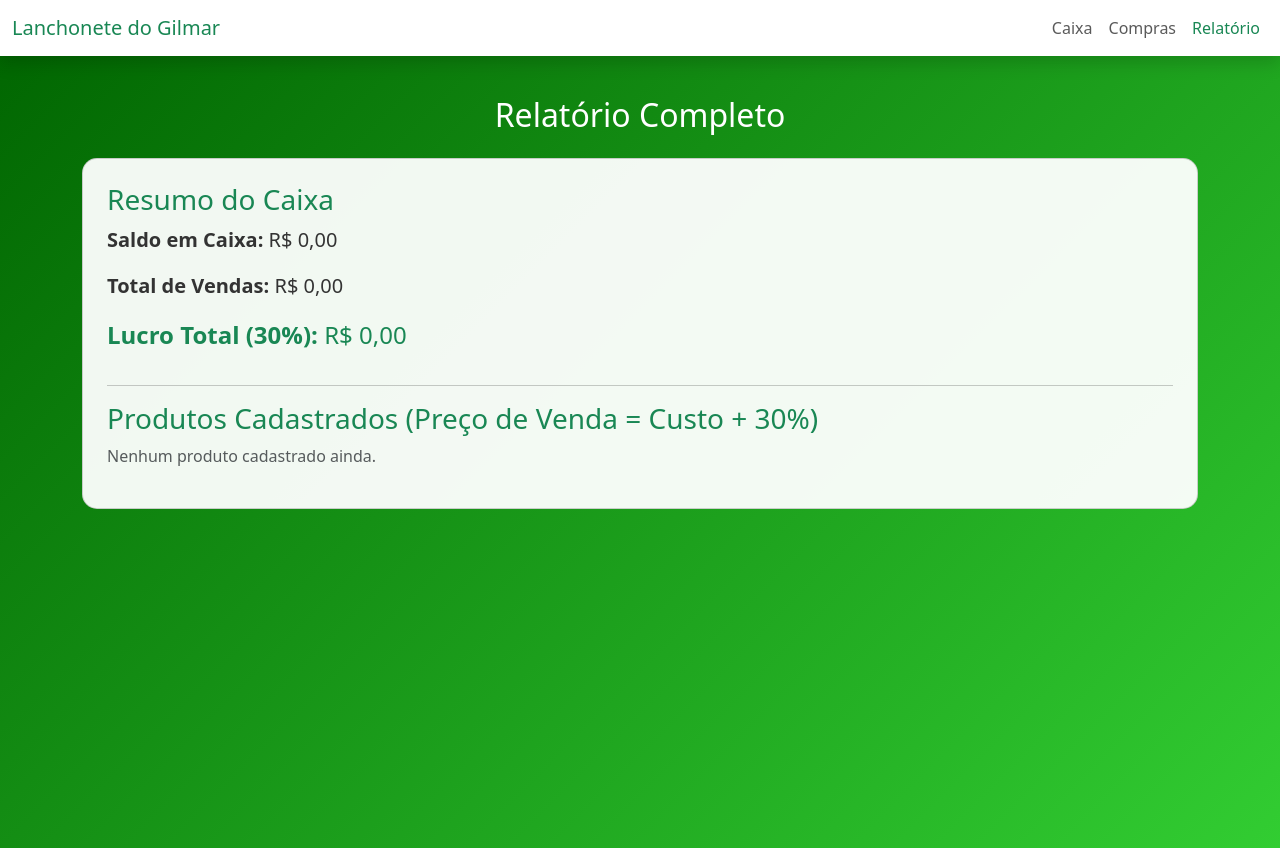
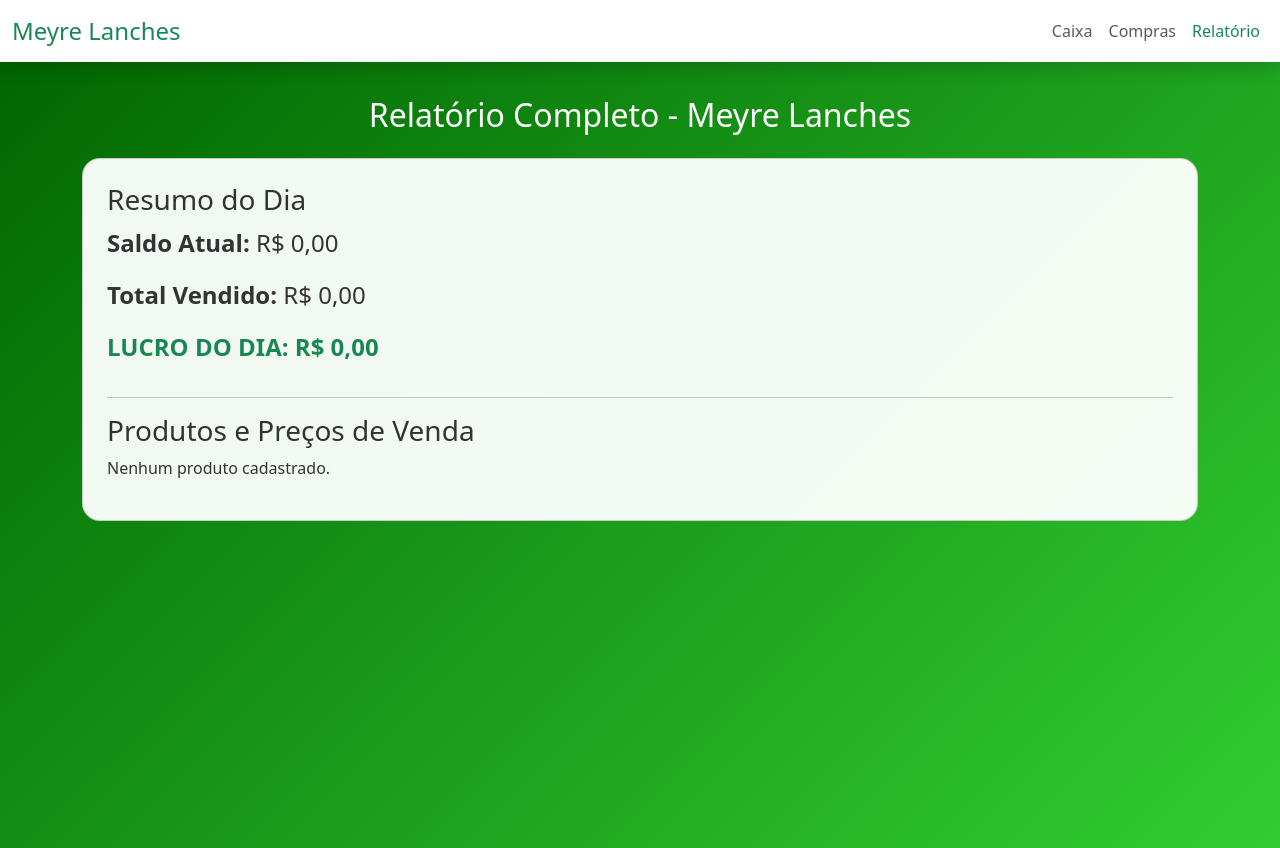
Before and after one commit to G90ima/mercearia, a plain HTML site: page relatorio.html in a window 1280 px wide. Drawn offline with nearby package versions, Linux system fonts and the light colour scheme.

Commit message:
Revise relatorio.html for branding and layout changes
Updated the report page to reflect new branding and improved layout.

```diff
--- a/relatorio.html
+++ b/relatorio.html
@@ -3,18 +3,18 @@
 <head>
   <meta charset="UTF-8">
   <meta name="viewport" content="width=device-width, initial-scale=1.0">
-  <title>Relatório - meyre_lanches</title>
+  <title>Meyre Lanches - Relatório</title>
   <link rel="stylesheet" href="https://cdnjs.cloudflare.com/ajax/libs/font-awesome/6.4.0/css/all.min.css">
   <link href="https://cdn.jsdelivr.net/npm/bootstrap@5.3.0/dist/css/bootstrap.min.css" rel="stylesheet">
   <style>
-    body {background:linear-gradient(135deg,#006400,#32CD32);color:white;min-height:100vh}
-    .card{background:rgba(255,255,255,0.95);color:#333;border-radius:15px}
+    body { background: linear-gradient(135deg, #006400 0%, #32CD32 100%); color: white; min-height: 100vh; }
+    .card { background: rgba(255,255,255,0.95); color: #333; border-radius: 18px; }
   </style>
 </head>
 <body>
   <nav class="navbar navbar-expand-lg fixed-top bg-white shadow">
     <div class="container-fluid">
-      <a class="navbar-brand text-success" href="index.html">Lanchonete do Gilmar</a>
+      <a class="navbar-brand text-success fs-4" href="index.html">Meyre Lanches</a>
       <ul class="navbar-nav ms-auto">
         <li><a class="nav-link" href="index.html">Caixa</a></li>
         <li><a class="nav-link" href="estoque.html">Compras</a></li>
@@ -24,40 +24,35 @@
   </nav>
 
   <div class="container my-5 pt-5">
-    <h2 class="text-center text-white mb-4">Relatório Completo</h2>
+    <h2 class="text-center mb-4">Relatório Completo - Meyre Lanches</h2>
     <div class="card p-4">
-      <h3 class="text-success">Resumo do Caixa</h3>
-      <div id="resumo" class="fs-5"></div>
+      <h3>Resumo do Dia</h3>
+      <div id="resumo" class="fs-4"></div>
       <hr>
-      <h3 class="text-success">Produtos Cadastrados (Preço de Venda = Custo + 30%)</h3>
+      <h3>Produtos e Preços de Venda</h3>
       <div id="produtos"></div>
     </div>
   </div>
 
   <script>
-    const caixa = JSON.parse(localStorage.getItem('caixaLanchonete') || '{"saldo":0,"vendas":0,"lucro":0}');
-    const estoque = JSON.parse(localStorage.getItem('estoqueLanchonete') || '[]');
+    const caixa = JSON.parse(localStorage.getItem('caixaMeyre') || '{"saldo":0,"vendas":0,"lucro":0}');
+    const estoque = JSON.parse(localStorage.getItem('estoqueMeyre') || '[]');
 
     document.getElementById('resumo').innerHTML = `
-      <p><strong>Saldo em Caixa:</strong> R$ ${caixa.saldo.toFixed(2).replace('.',',')}</p>
-      <p><strong>Total de Vendas:</strong> R$ ${caixa.vendas.toFixed(2).replace('.',',')}</p>
-      <p class="text-success fs-4"><strong>Lucro Total (30%):</strong> R$ ${caixa.lucro.toFixed(2).replace('.',',')}</p>
+      <p><strong>Saldo Atual:</strong> R$ ${caixa.saldo.toFixed(2).replace('.',',')}</p>
+      <p><strong>Total Vendido:</strong> R$ ${caixa.vendas.toFixed(2).replace('.',',')}</p>
+      <p class="text-success fw-bold"><strong>LUCRO DO DIA:</strong> R$ ${caixa.lucro.toFixed(2).replace('.',',')}</p>
     `;
 
     const lista = document.getElementById('produtos');
-    if (estoque.length === 0) {
-      lista.innerHTML = '<p class="text-muted">Nenhum produto cadastrado ainda.</p>';
-    } else {
-      estoque.forEach(p => {
-        const precoVenda = p.custo * 1.3;
-        const lucroUnit = precoVenda - p.custo;
-        lista.innerHTML += `<div class="border-bottom py-3">
-          <strong>${p.nome}</strong><br>
-          Custo: R$ ${p.custo.toFixed(2)} → Venda: R$ ${precoVenda.toFixed(2)}
-          <span class="text-success">(Lucro unitário: R$ ${lucroUnit.toFixed(2)})</span>
-        </div>`;
-      });
-    }
+    if (estoque.length === 0) lista.innerHTML = '<p>Nenhum produto cadastrado.</p>';
+    estoque.forEach(p => {
+      const venda = p.custo * 1.3;
+      lista.innerHTML += `<div class="border-bottom py-3">
+        <strong>${p.nome}</strong> → Custo: R$ ${p.custo.toFixed(2)} → <span class="text-success">Venda: R$ ${venda.toFixed(2)}</span>
+        <small class="text-muted"> (Lucro: R$ ${(venda - p.custo).toFixed(2)})</small>
+      </div>`;
+    });
   </script>
 </body>
 </html>
```
